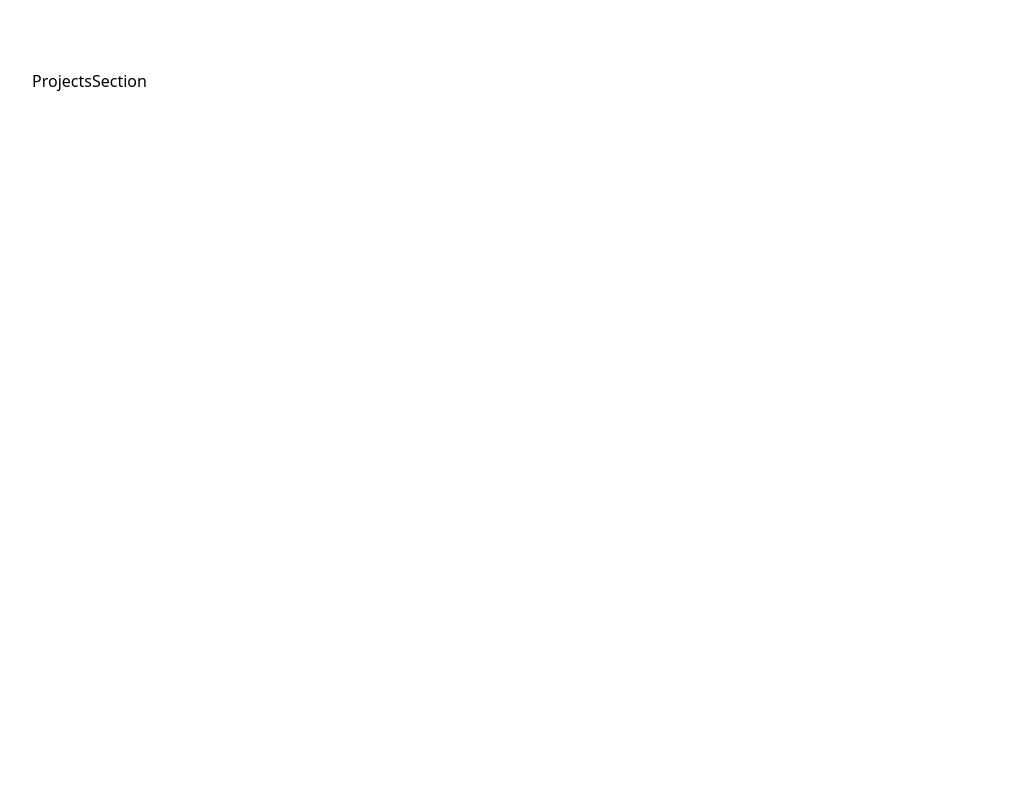
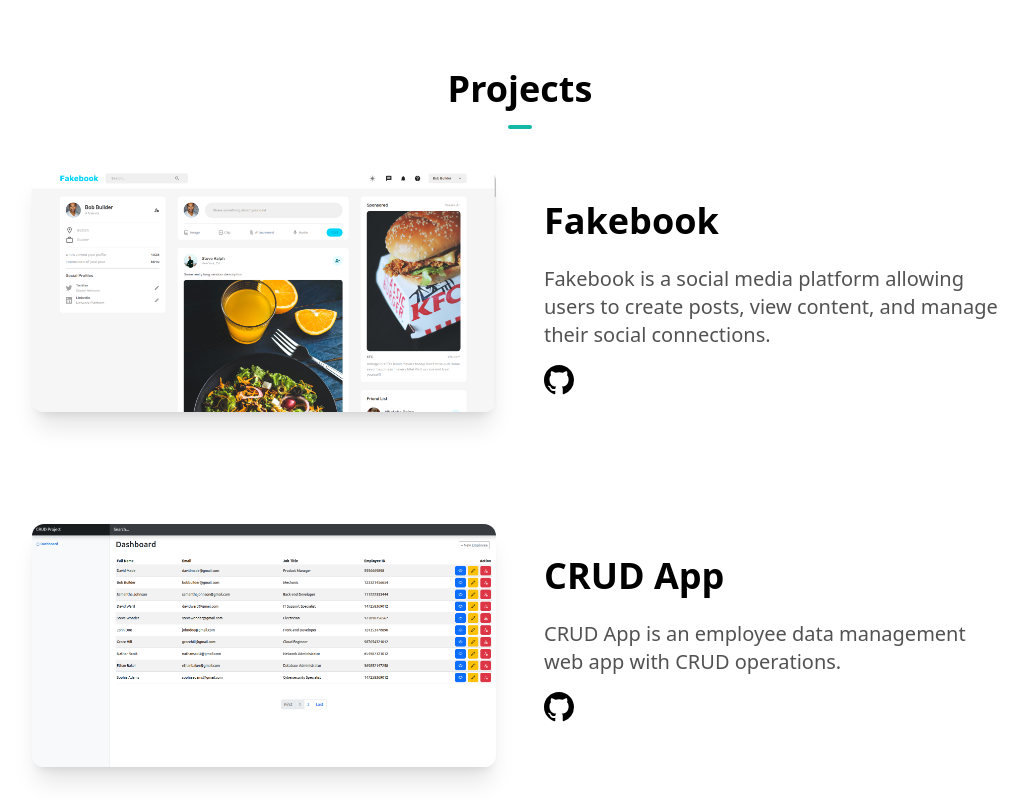
Before and after one commit to Zavista/portfolio, a Next.js app: page / in a window 1280 px wide. Shown: the part 1620-2420 px from the top of the page, without its empty margins (120-1148 px from the left). Before the commit the page ends 1713 px from the top, so only its background shows below. Built offline with nearby package versions, Linux system fonts and the light colour scheme.

Commit message:
Add ProjectsSection content

```diff
--- a/components/ProjectsSection.tsx
+++ b/components/ProjectsSection.tsx
@@ -1,8 +1,79 @@
-import React from 'react'
+import React from "react"
+import Image from "next/image"
+import Link from "next/link"
+import { BsGithub, BsArrowUpRightSquare } from "react-icons/bs"
+
+const projects = [
+  {
+    name: "Fakebook",
+    description:
+      "Fakebook is a social media platform allowing users to create posts, view content, and manage their social connections.",
+    image: "/fakebook.png",
+    github: "https://github.com/Zavista/social-media-app",
+    link: "",
+  },
+  {
+    name: "CRUD App",
+    description: "CRUD App is an employee data management web app with CRUD operations.",
+    image: "/crudapp.png",
+    github: "https://github.com/Zavista/user-management",
+    link: "",
+  },
+  {
+    name: "Brewtiful",
+    description:
+      "Brewtiful is a coffee e-commerce store with a visually appealing online shopping experience.",
+    image: "/brewtiful.png",
+    github: "https://github.com/Zavista/ecommerce-app-design",
+    link: "",
+  },
+]
 
 const ProjectsSection = () => {
   return (
-    <div>ProjectsSection</div>
+    <section id="projects">
+      <h1 className="my-10 text-center font-bold text-4xl">
+        Projects
+        <hr className="w-6 h-1 mx-auto my-4 bg-teal-500 border-0 rounded"></hr>
+      </h1>
+
+      <div className="flex flex-col space-y-28">
+        {projects.map((project, idx) => {
+          return (
+            <div key={idx}>
+                <div className="flex flex-col md:flex-row md:space-x-12">
+                  <div className=" md:w-1/2">
+                    <Link href={project.link}>
+                      <Image
+                        src={project.image}
+                        alt=""
+                        width={1000}
+                        height={1000}
+                        className="rounded-xl shadow-xl hover:opacity-70"
+                      />
+                    </Link>
+                  </div>
+                  <div className="mt-8 md:w-1/2">
+                    <h1 className="text-4xl font-bold mb-6">{project.name}</h1>
+                    <p className="text-xl leading-7 mb-4 text-neutral-600 dark:text-neutral-400">
+                      {project.description}
+                    </p>
+                    <div className="flex flex-row align-bottom space-x-4">
+                      <Link href={project.github} target="_blank">
+                        <BsGithub
+                          size={30}
+                          className="hover:-translate-y-1 transition-transform cursor-pointer"
+                        />
+                      </Link>
+                    </div>
+                  </div>
+                </div>
+            </div>
+          )
+        })}
+
+      </div>
+    </section>
   )
 }
 
```
